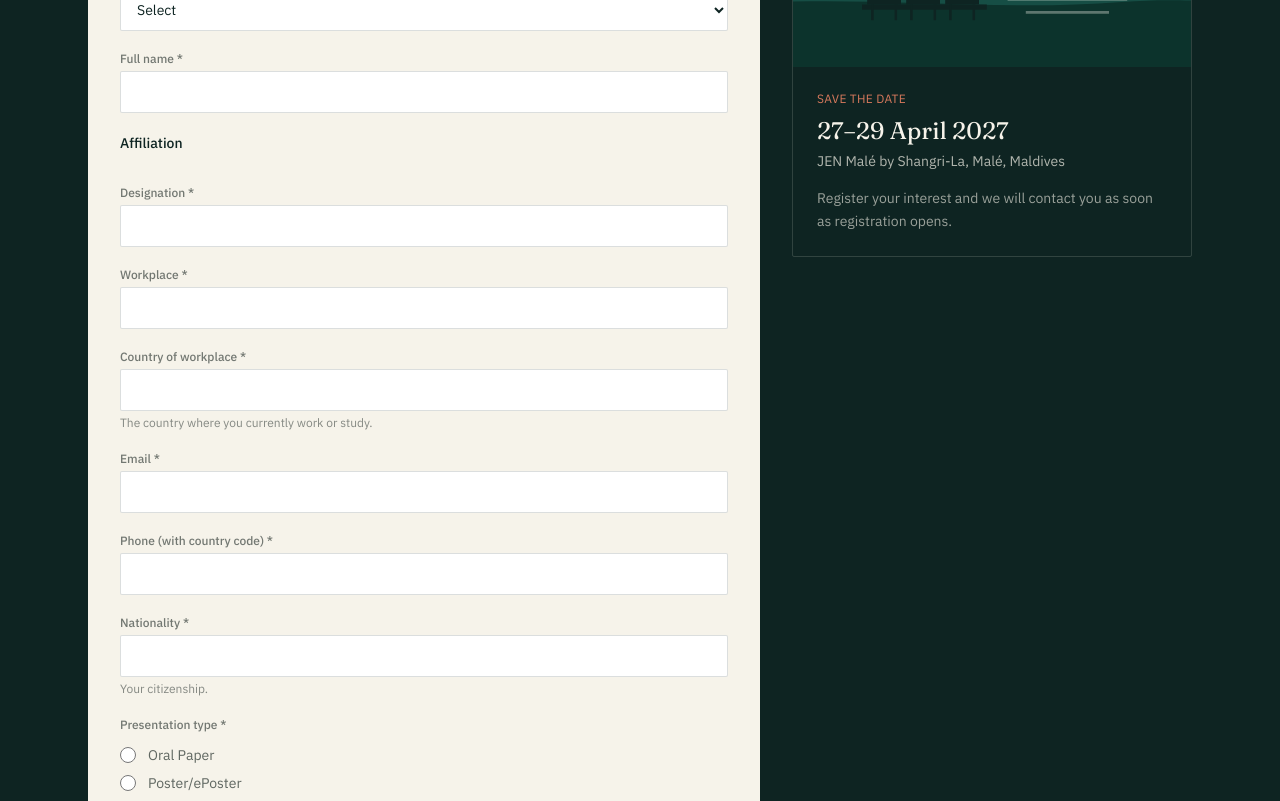
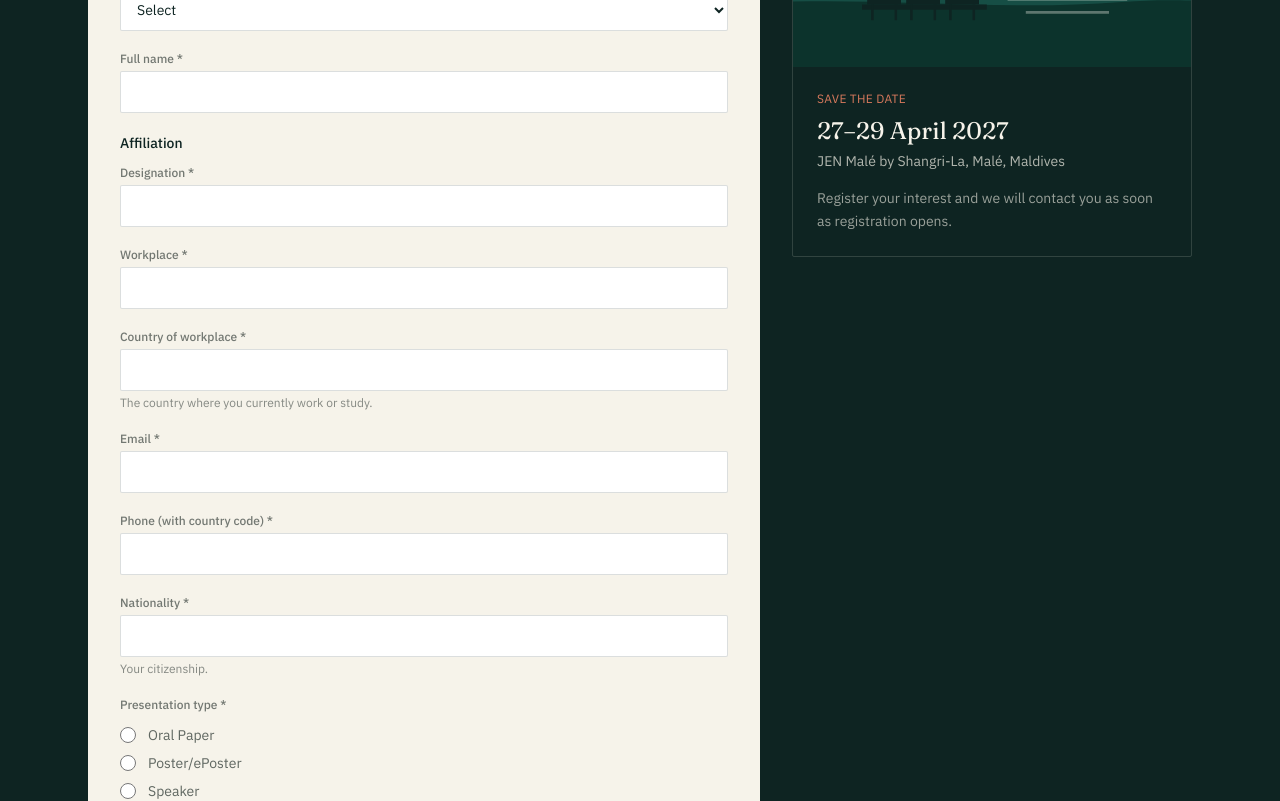
Before and after one commit to sach2027/SACH, a Next.js app: page / in a window 1280 px wide. Shown: the part 3220-4021 px from the top of the page. Built offline with nearby package versions, Linux system fonts and the light colour scheme.

Commit message:
Interest form: tighten gap between Affiliation heading and Designation

```diff
--- a/src/components/InterestForm.tsx
+++ b/src/components/InterestForm.tsx
@@ -133,8 +133,9 @@ export default function InterestForm() {
         <label htmlFor="if-name" className={labelClass}>Full name *</label>
         <input id="if-name" name="name" required maxLength={120} autoComplete="name" className={inputClass} />
       </div>
-      <fieldset className="space-y-5">
+      <fieldset>
         <legend className="mb-3 text-sm font-medium text-ink">Affiliation</legend>
+        <div className="space-y-5">
           <div>
             <label htmlFor="if-designation" className={labelClass}>Designation *</label>
             <input
@@ -169,6 +170,7 @@ export default function InterestForm() {
             <p className="mt-1 text-xs text-slate/60">
               The country where you currently work or study.
             </p>
+          </div>
         </div>
       </fieldset>
       <div>
```
Lines whose indentation alone changed are shown as unchanged.
